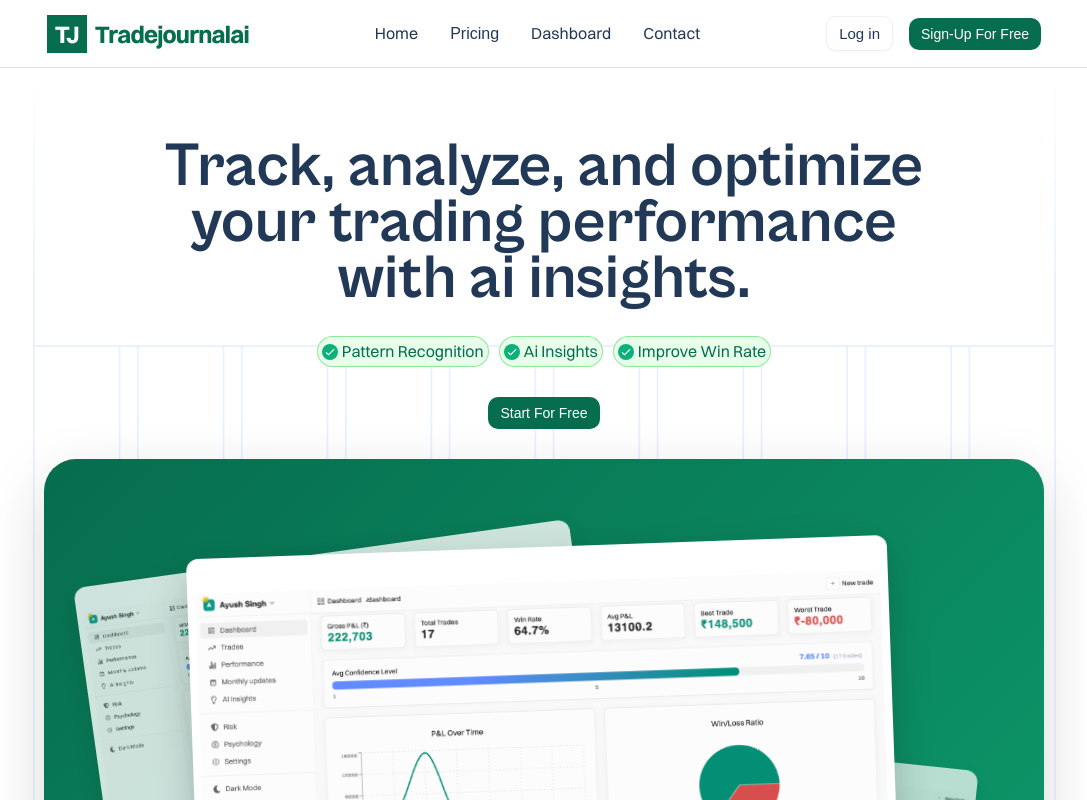
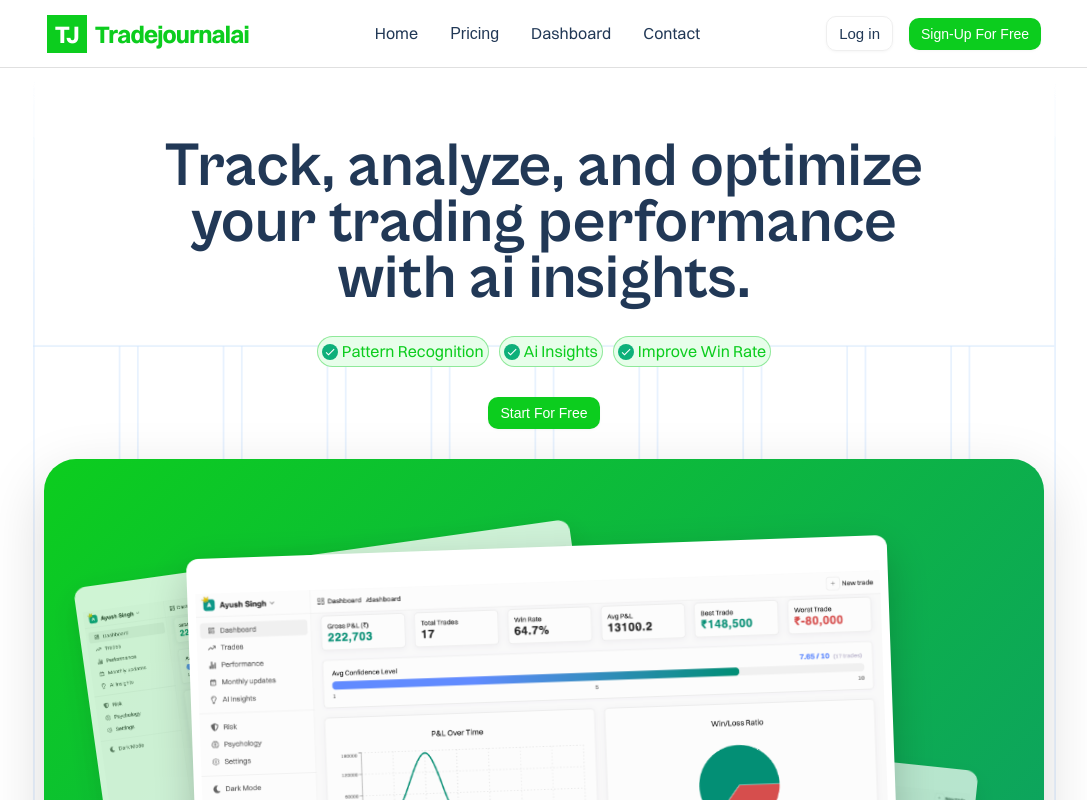
Before and after one commit to tradejournalai/tradejournal-frontend, a React (Vite) app: page / in a window 1280 px wide. Shown: the top 800 px of the page, without its empty margins (96-1183 px from the left). Built offline with nearby package versions, Linux system fonts and the light colour scheme; no server answers.

Commit message:
address updated

```diff
--- a/src/styles/variable.css
+++ b/src/styles/variable.css
@@ -183,13 +183,13 @@
 
 
   --hero-color-start: #066d4e;
-  --hero-color-end: #11cd8e;
-  /* --hero-color-end: #0CCD1E; */
+  /* --hero-color-end: #11cd8e; */
+  --hero-color-end: #0CCD1E;
 
 
   --hero-title : #213856;
-  --hero-green-title : #066d4e;
-  /* --hero-green-title : #0CCD1E; */
+  /* --hero-green-title : #066d4e; */
+  --hero-green-title : #0CCD1E;
 
 
   --tk-spacing-xxxsmall: 2px;
```
